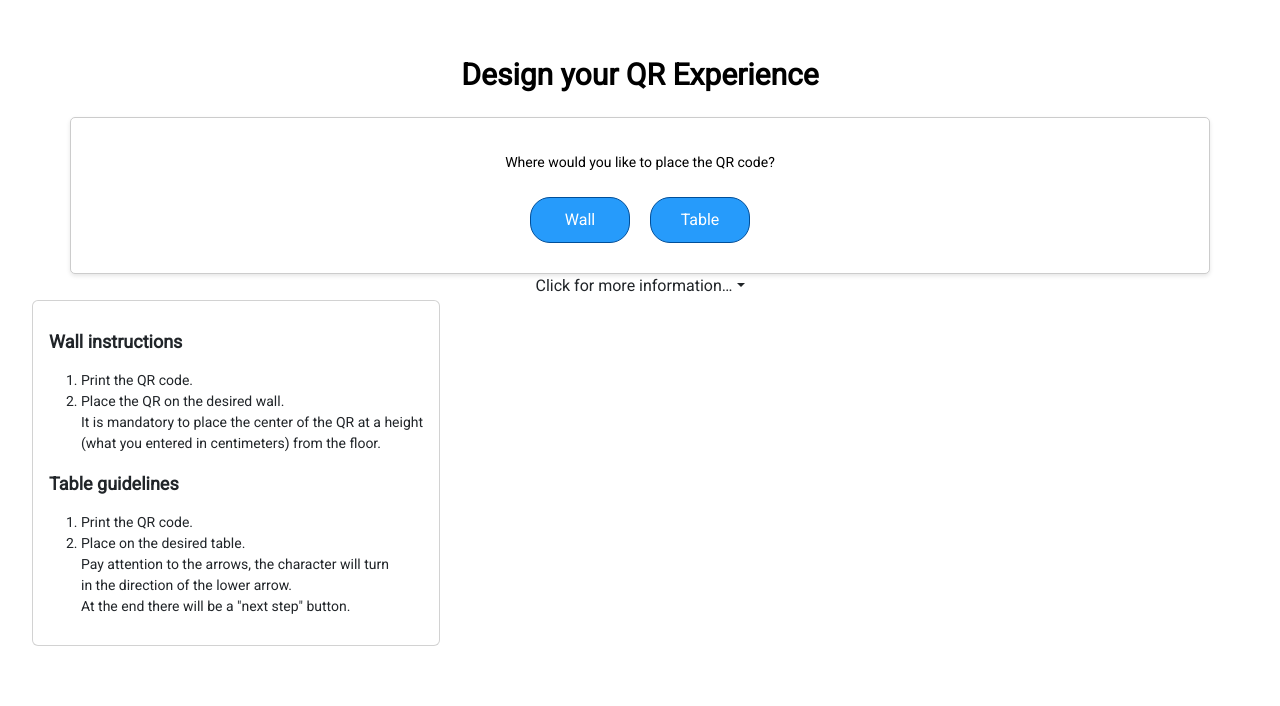
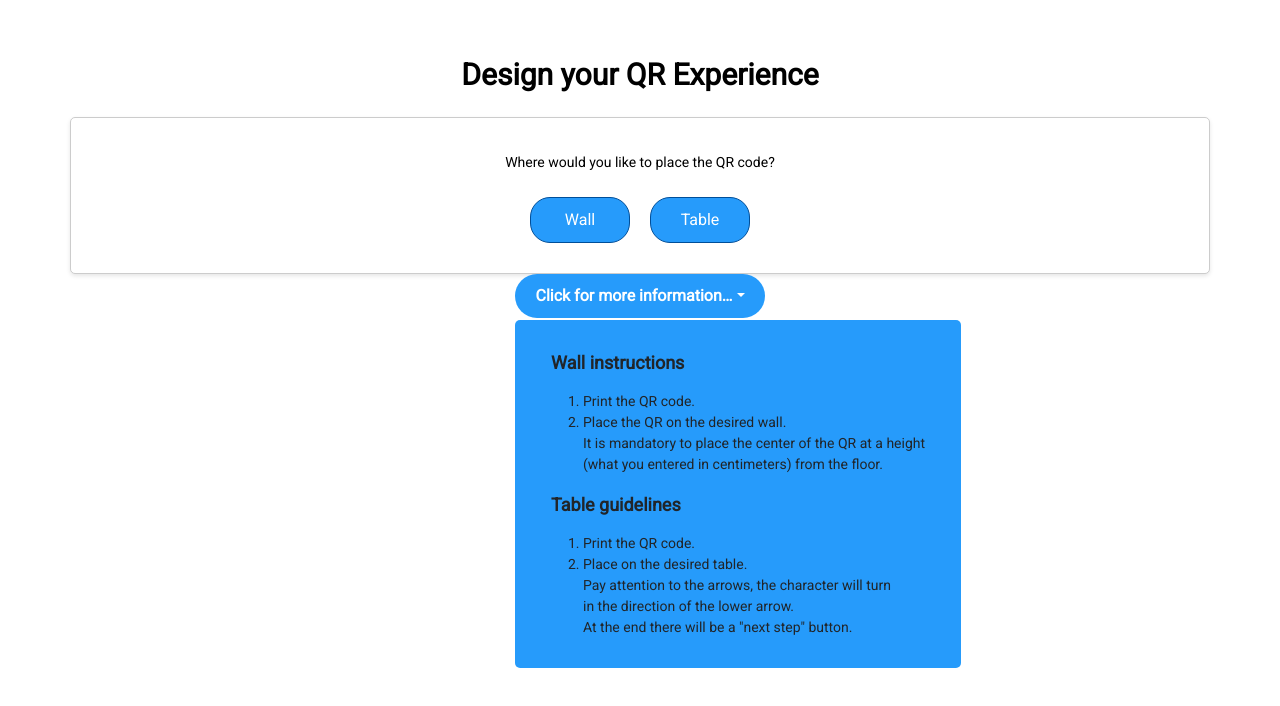
Before and after one commit to TheLordPasta/QR-App, a React (Vite) app in the folder client/: page / in a window 1280 px wide. Both pictures are taken after a click on the button "Click for more information…". Shown: the top 706 px of the page. Built offline with nearby package versions, Linux system fonts and the light colour scheme.

Commit message:
fix half of the design

```diff
--- a/client/src/App.css
+++ b/client/src/App.css
@@ -97,39 +97,6 @@ input[type="number"] {
   padding: 10px;
   border: 1px solid #ccc;
   border-radius: 5px;
-}
-
-/* Style for the modal dialog */
-#helpModal {
-  display: none;
-  position: fixed;
-  top: 0;
-  left: 0;
-  width: 100%;
-  height: 100%;
-  background-color: rgba(0, 0, 0, 0.7);
-  justify-content: center;
-  align-items: center;
-  z-index: 9999;
-}
-
-.modal-content {
-  background-color: var(--color-offwhite);
-  border-color: var(--color-border);
-  border-radius: 5px;
-  max-width: 400px;
-  margin: 0 auto;
-  padding: 20px;
-  text-align: center;
-  box-shadow: 0 2px 4px rgba(0, 0, 0, 0.2);
-}
-
-.selected {
-  background-color: #b34200 !important;
-}
-
-.show {
-  display: block;
 }
 
 .resizable-image {
@@ -256,3 +223,34 @@ input[type="submit"]:hover {
   height: 400px !important;
   visibility: hidden;
 }
+
+/*help dropdown*/
+/* #dropdown-container {
+  color: var(--color-button-text);
+  background-color: var(--color-button);
+  border-color: var(--color-border);
+  border-radius: 5px;
+  width: fit-content;
+} */
+#dropdown-navlink {
+  color: var(--color-button-text) !important;
+  width: fit-content;
+  background-color: var(--color-button) !important;
+  border: 2px !important;
+  padding: 10px 20px;
+  border-radius: 25px;
+  cursor: pointer;
+  font-size: 16px;
+  font-weight: bold;
+  display: inline-block;
+}
+#dropdown-content {
+  color: var(--color-button-text) !important;
+  width: fit-content;
+  background-color: var(--color-button) !important;
+  border: 0px !important;
+  padding: 10px 20px;
+  cursor: pointer;
+  border-radius: 5px;
+  border: 2px solid;
+}
--- a/client/src/pages/help.tsx
+++ b/client/src/pages/help.tsx
@@ -5,16 +5,12 @@ import NavLink from "react-bootstrap/NavLink";
 function Help() {
   return (
     <>
-      <Dropdown as={NavItem}>
-        <Dropdown.Toggle as={NavLink}>
+      <Dropdown as={NavItem} id="dropdown-container">
+        <Dropdown.Toggle as={NavLink} id="dropdown-navlink">
           Click for more information…
         </Dropdown.Toggle>
-        <Dropdown.Menu>
+        <Dropdown.Menu id="dropdown-content">
           <Dropdown.Item>
-            {/* <div className="container-help">
-        <a href="#" className="slide-button">
-          <img src="src\assets\help.png"></img>
-          <div className="slide-button-info"> */}
             <h2>Wall instructions</h2>
             <p>
               <ol>
```
